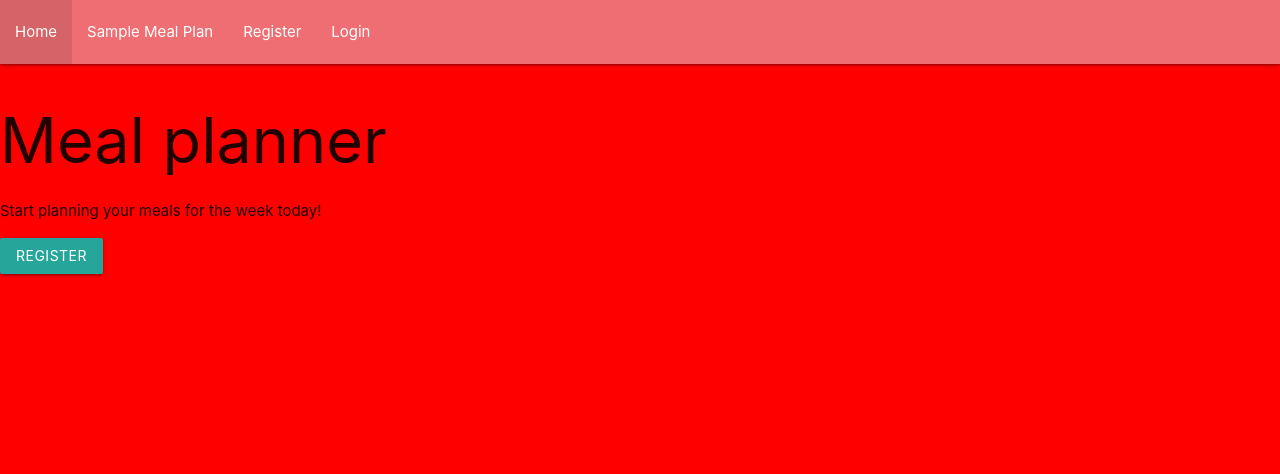
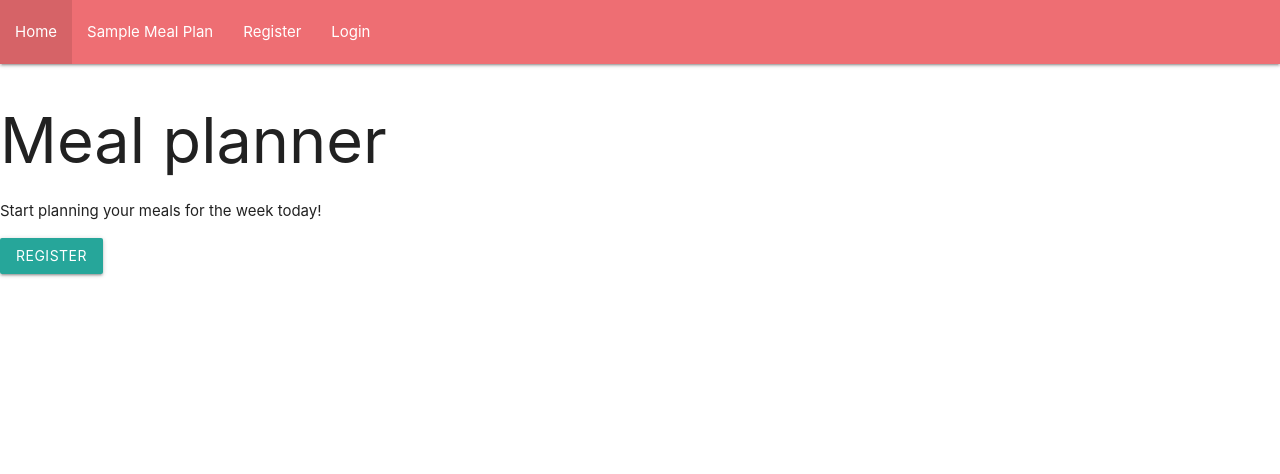
Before and after one commit to 4n4ru/CI-PP4-Meal-Planner, a Django app: page / in a window 1280 px wide. Shown: the top 474 px of the page. Run offline with Django 3.2, Linux system fonts and the light colour scheme.

Commit message:
Chore: Revert to original background colour

```diff
--- a/static/css/style.css
+++ b/static/css/style.css
@@ -6,7 +6,3 @@
     display: flex;
     justify-content: space-between;
 }
-
-body {
-    background-color: red;
-}
```
